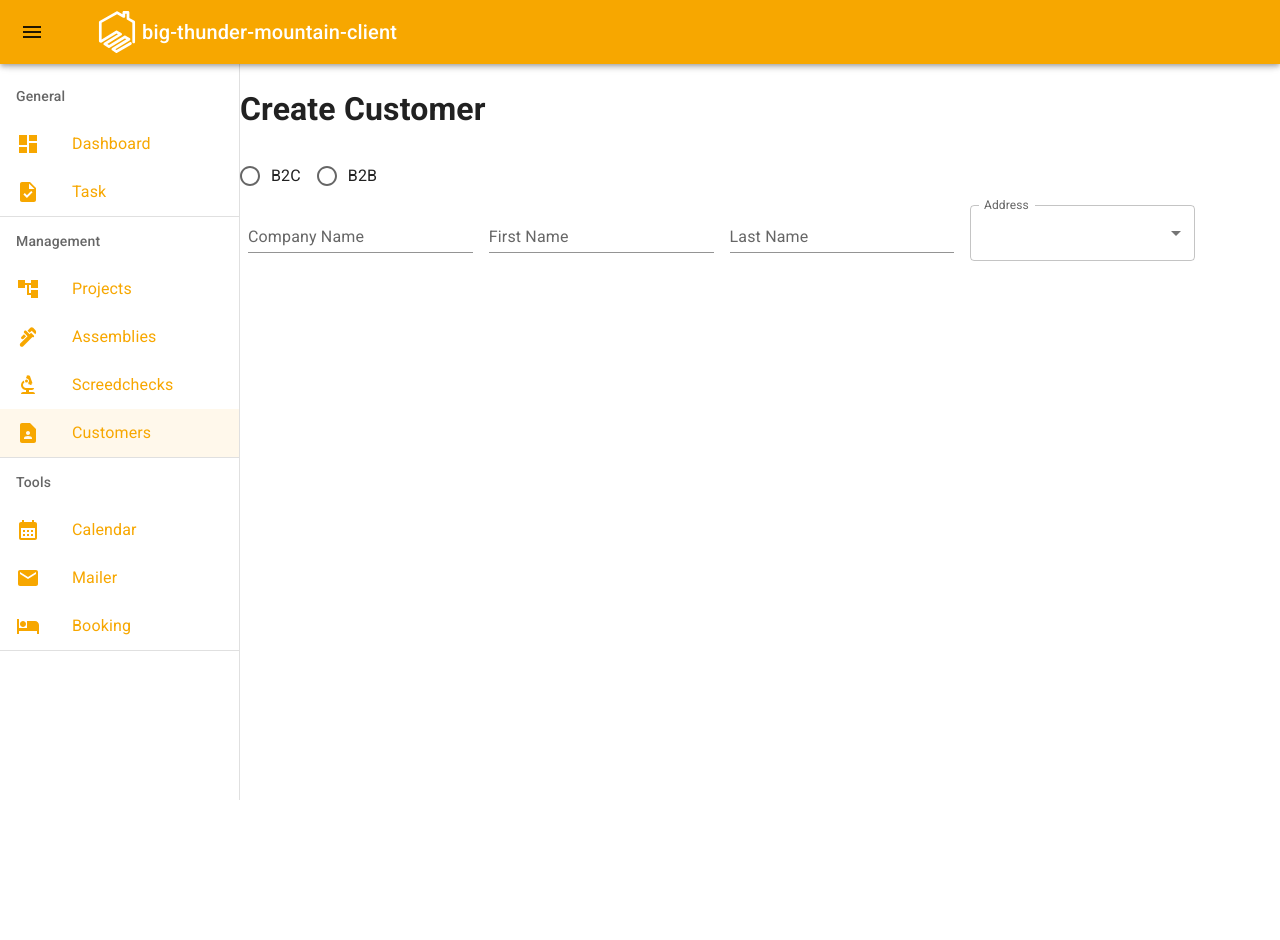
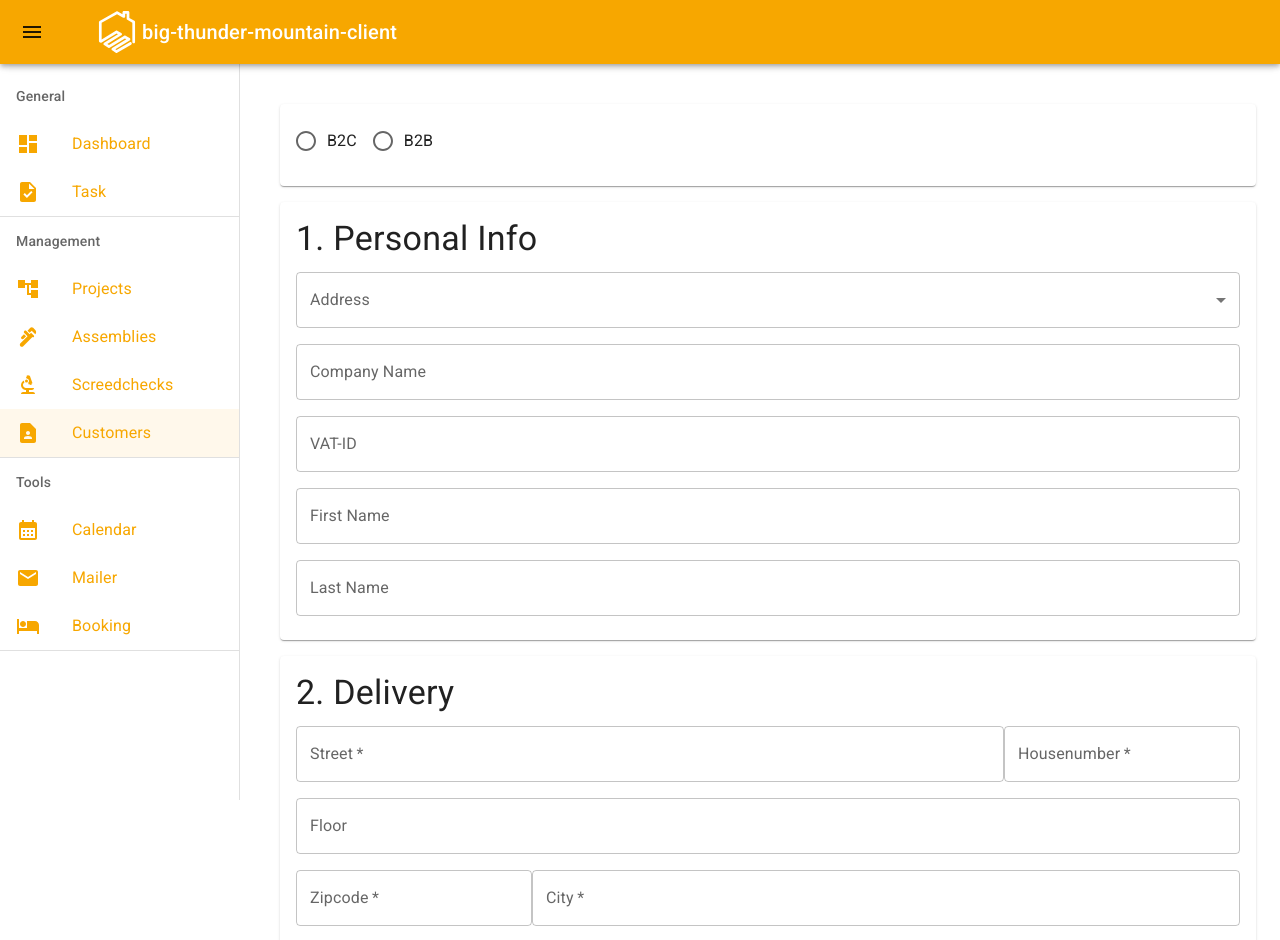
Before and after one commit to xehdan/big-thunder-mountain-client, a React (Create React App) app: page /customer/create in a window 1280 px wide. Shown: the top 940 px of the page. Before the commit the page ends 800 px from the top, so only its background shows below. Built offline with nearby package versions, Linux system fonts and the light colour scheme.

Commit message:
Updated Form for CreateCustomer.jsx

```diff
--- a/src/components/customer/CreateCustomer.jsx
+++ b/src/components/customer/CreateCustomer.jsx
@@ -1,5 +1,16 @@
-import React from 'react';
-import {Box, FormControlLabel, MenuItem, Radio, RadioGroup, TextField} from "@mui/material";
+import React, {useState} from 'react';
+import {
+    Card,
+    CardContent,
+    FormControlLabel,
+    Grid,
+    MenuItem,
+    Radio,
+    RadioGroup,
+    Stack,
+    TextField,
+    Typography
+} from "@mui/material";
 
 function CreateCustomer(props) {
     const addresses = [
@@ -12,34 +23,124 @@ function CreateCustomer(props) {
             label: 'Madam'
         }
     ]
+    // eslint-disable-next-line
+    const [custType, setCustType] = useState('');
+
 
 
     return (
-        <div>
-            <h1>Create Customer</h1>
-            <Box
+            <Grid container spacing={2} sx={{ margin: 3}}
                   component="form"
-                autocomplete="off"
-                sx={{
-                    '& .MuiTextField-root': { m: 1, width: '25ch' },
-                }}
-                >
+                  autoComplete="off">
+                <Grid item xs={12} xl={6}>
+                    <Card>
+                        <CardContent>
+
+                            <Stack>
                                 <RadioGroup
                                     row
                                     aria-labelledby="demo-row-radio-buttons-group-label"
                                     name="row-radio-buttons-group"
+                                    required
                                 >
                                     <FormControlLabel value="B2C" control={<Radio />} label="B2C" />
                                     <FormControlLabel value="B2B" control={<Radio />} label="B2B" />
                                 </RadioGroup>
-                <TextField label="Company Name" variant="standard"/>
-                <TextField label="First Name" variant="standard"/>
-                <TextField label="Last Name" variant="standard"/>
-                <TextField label="Address" select value={addresses}>{addresses.map((option) => (
+                            </Stack>
+                        </CardContent>
+                    </Card>
+                </Grid>
+                <Grid item xs={12} xl={6}>
+                    <Card>
+                        <CardContent>
+                            <Typography variant="h4" component="h2" gutterBottom>1. Personal Info</Typography>
+                            <Stack spacing={2}>
+                                <TextField label="Address" select>{addresses.map((option) => (
                                     <MenuItem key={option.value} value={option.value}>{option.label}</MenuItem>
                                 ))}</TextField>
-            </Box>
-        </div>
+                                <TextField variant="outlined" label="Company Name" />
+                                <TextField variant="outlined" label="VAT-ID" />
+                                <TextField variant="outlined" label="First Name" />
+                                <TextField variant="outlined" label="Last Name" />
+                            </Stack>
+                        </CardContent>
+                    </Card>
+                </Grid>
+                <Grid item xs={12} xl={6}>
+                    <Card>
+                        <CardContent>
+                            <Typography variant="h4" component="h2" gutterBottom>2. Delivery</Typography>
+                            <Stack spacing={2}>
+                                <Grid container>
+                                    <Grid item xs={12} md={9}>
+                                        <TextField fullWidth variant="outlined" required label="Street"  />
+                                    </Grid>
+                                    <Grid item xs={12} md={3}>
+                                        <TextField fullWidth variant="outlined" required label="Housenumber"/>
+                                    </Grid>
+                                </Grid>
+                                <TextField variant="outlined" label="Floor" />
+                                <Grid container>
+                                    <Grid item xs={12} md={3}>
+                                        <TextField fullWidth variant="outlined" required label="Zipcode"  />
+                                    </Grid>
+                                    <Grid item xs={12} md={9}>
+                                        <TextField fullWidth variant="outlined" required label="City"/>
+                                    </Grid>
+                                </Grid>
+                                <TextField variant="outlined" required label="State"/>
+                                <TextField variant="outlined" required label="Country"/>
+                            </Stack>
+                        </CardContent>
+                    </Card>
+                </Grid>
+                <Grid item xs={12} xl={6}>
+                    <Card>
+                        <CardContent>
+                            <Typography variant="h4" component="h2" gutterBottom>3. Invoice</Typography>
+                            <Stack spacing={2}>
+                                <Grid container>
+                                    <Grid item xs={12} md={9}>
+                                        <TextField fullWidth variant="outlined" required label="Street"  />
+                                    </Grid>
+                                    <Grid item xs={12} md={3}>
+                                        <TextField fullWidth variant="outlined" required label="Housenumber"/>
+                                    </Grid>
+                                </Grid>
+                                <TextField variant="outlined" label="Floor" />
+                                <Grid container>
+                                    <Grid item xs={12} md={3}>
+                                        <TextField fullWidth variant="outlined" required label="Zipcode"  />
+                                    </Grid>
+                                    <Grid item xs={12} md={9}>
+                                        <TextField fullWidth variant="outlined" required label="City"/>
+                                    </Grid>
+                                </Grid>
+                                <TextField variant="outlined" required label="State"/>
+                                <TextField variant="outlined" required label="Country"/>
+                            </Stack>
+                        </CardContent>
+                    </Card>
+                </Grid>
+                <Grid item xs={12} xl={6}>
+                    <Card>
+                        <CardContent>
+                            <Typography variant="h4" component="h2" gutterBottom>4. Customer Group</Typography>
+                            <Stack spacing={2}>
+                                <TextField variant="outlined" required label="Customer Group"/>
+                            </Stack>
+                        </CardContent>
+                    </Card>
+                </Grid>
+                <Grid item xs={12} xl={6}>
+                    <Card>
+                        <CardContent>
+                            <Typography variant="h4" component="h2" gutterBottom>5. Contacts</Typography>
+
+                        </CardContent>
+                    </Card>
+                </Grid>
+            </Grid>
     );
 }
 
```
Lines whose indentation alone changed are shown as unchanged.
